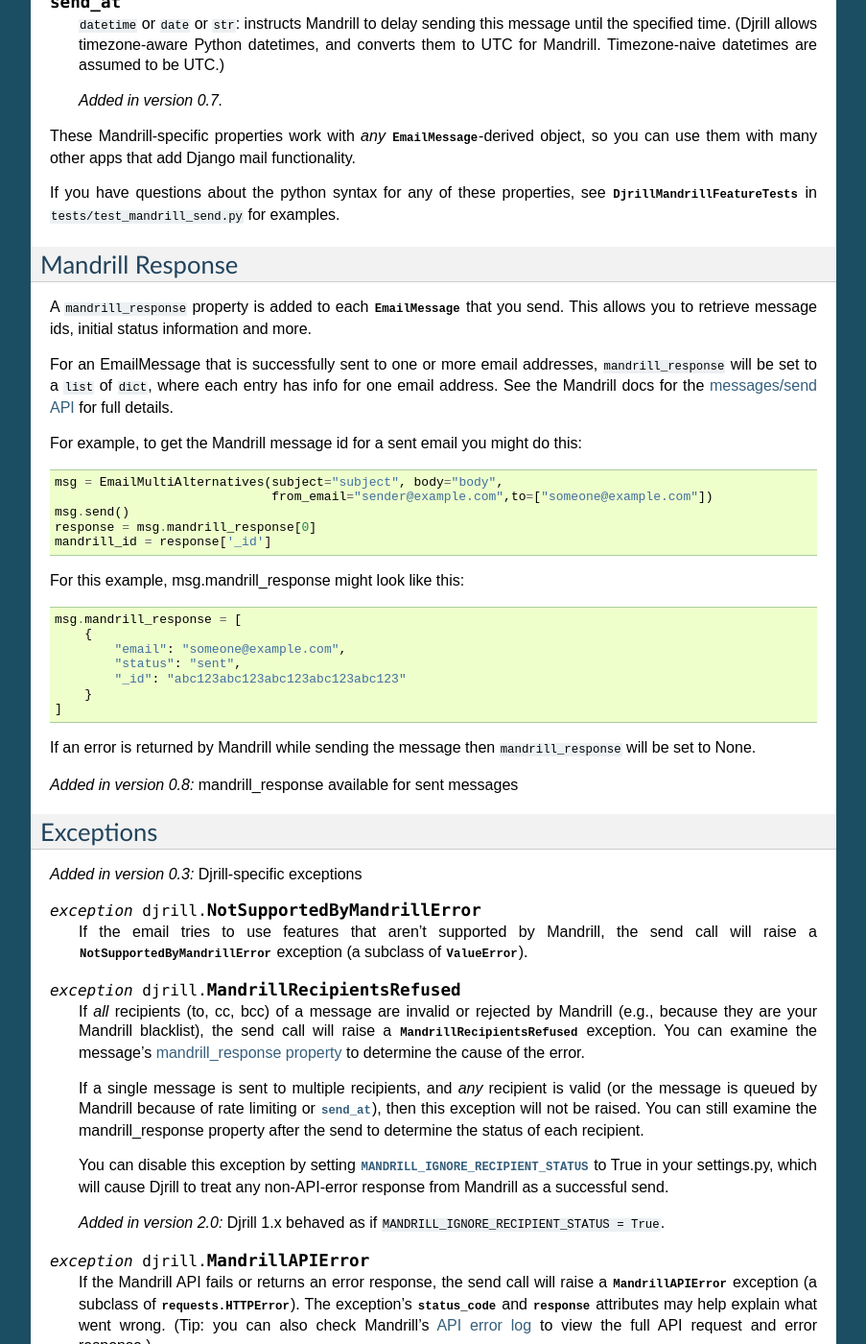
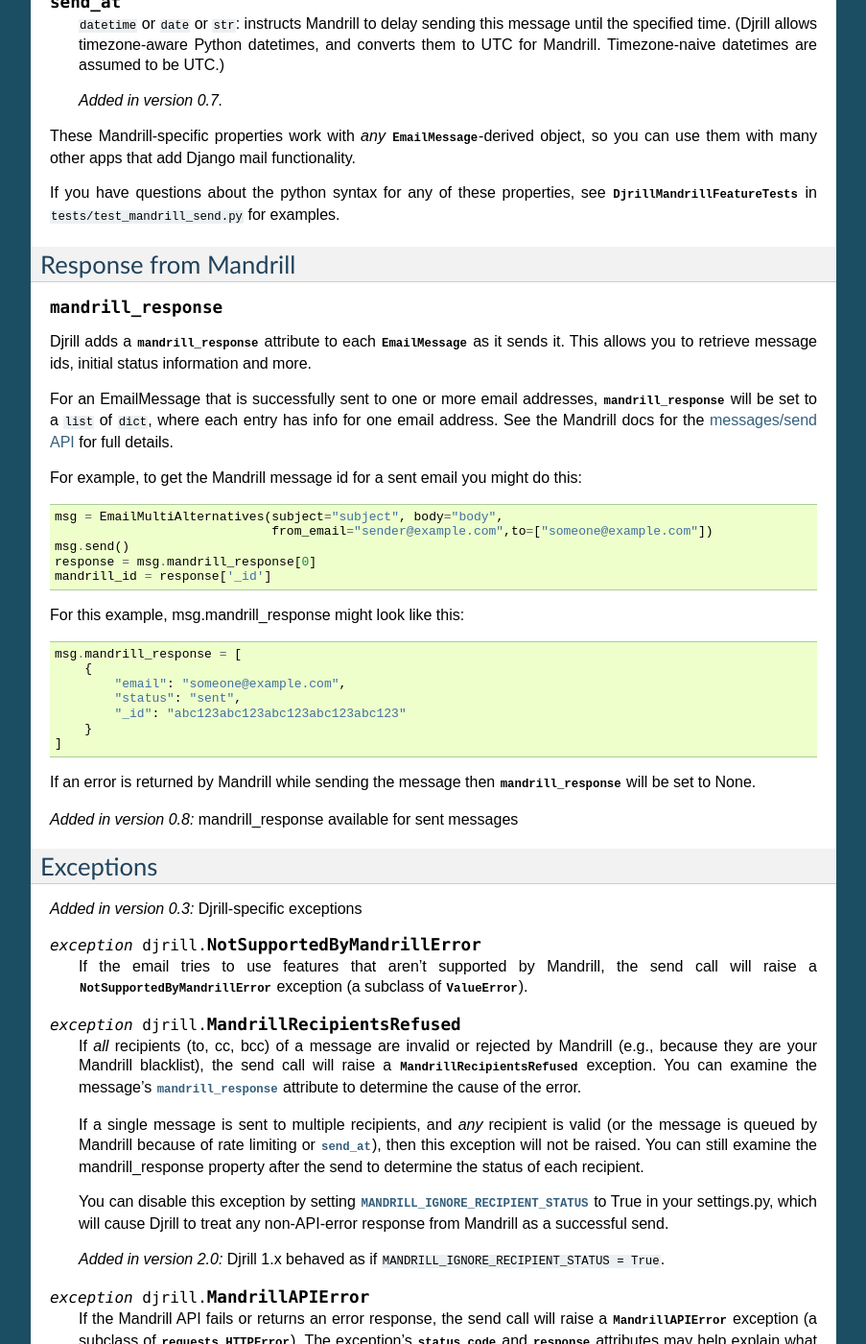
Before and after one commit to brack3t/Djrill, a Sphinx documentation site: the page built from docs/usage/sending_mail.rst, in a window 1280 px wide and 1400 px high, scrolled down 4116 px. Shown: the whole window at 96% size, without its empty margins (198-1101 px from the left). Built offline with Sphinx 7.4.7, drawn with Linux system fonts in a browser that asks for light colours; some of the changed text lies outside the part shown.

Commit message:
Clean up mandrill_reponse docs
Document mandrill_response as an attribute
(not just a generic topic).

```diff
--- a/docs/usage/sending_mail.rst
+++ b/docs/usage/sending_mail.rst
@@ -300,13 +300,15 @@
 
 .. _mandrill-response:
 
-Mandrill Response
------------------
+Response from Mandrill
+----------------------
 
-A ``mandrill_response`` property is added to each :class:`~django.core.mail.EmailMessage` that you
-send. This allows you to retrieve message ids, initial status information and more.
+.. attribute:: mandrill_response
 
-For an EmailMessage that is successfully sent to one or more email addresses, ``mandrill_response`` will
+Djrill adds a :attr:`!mandrill_response` attribute to each :class:`~django.core.mail.EmailMessage`
+as it sends it. This allows you to retrieve message ids, initial status information and more.
+
+For an EmailMessage that is successfully sent to one or more email addresses, :attr:`!mandrill_response` will
 be set to a ``list`` of ``dict``, where each entry has info for one email address. See the Mandrill docs for the
 `messages/send API <https://mandrillapp.com/api/docs/messages.html#method=send>`_ for full details.
 
@@ -328,7 +330,7 @@
             }
         ]
 
-If an error is returned by Mandrill while sending the message then ``mandrill_response`` will be set to None.
+If an error is returned by Mandrill while sending the message then :attr:`!mandrill_response` will be set to None.
 
 .. versionadded:: 0.8
    mandrill_response available for sent messages
@@ -354,7 +356,7 @@
     If *all* recipients (to, cc, bcc) of a message are invalid or rejected by Mandrill
     (e.g., because they are your Mandrill blacklist), the send call will raise a
     :exc:`~!djrill.MandrillRecipientsRefused` exception.
-    You can examine the message's :ref:`mandrill_response property <mandrill-response>`
+    You can examine the message's :attr:`mandrill_response` attribute
     to determine the cause of the error.
 
     If a single message is sent to multiple recipients, and *any* recipient is valid
```
